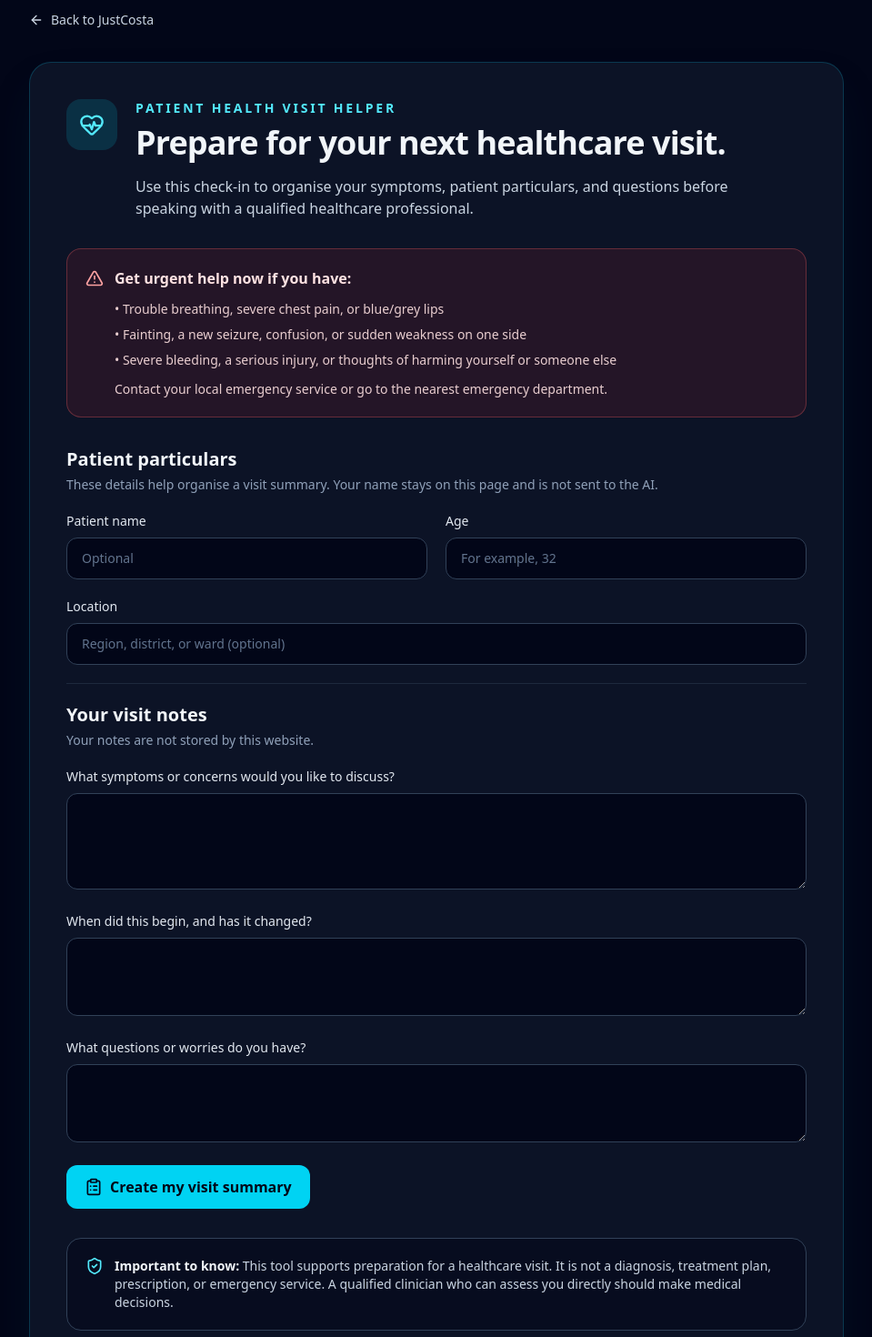
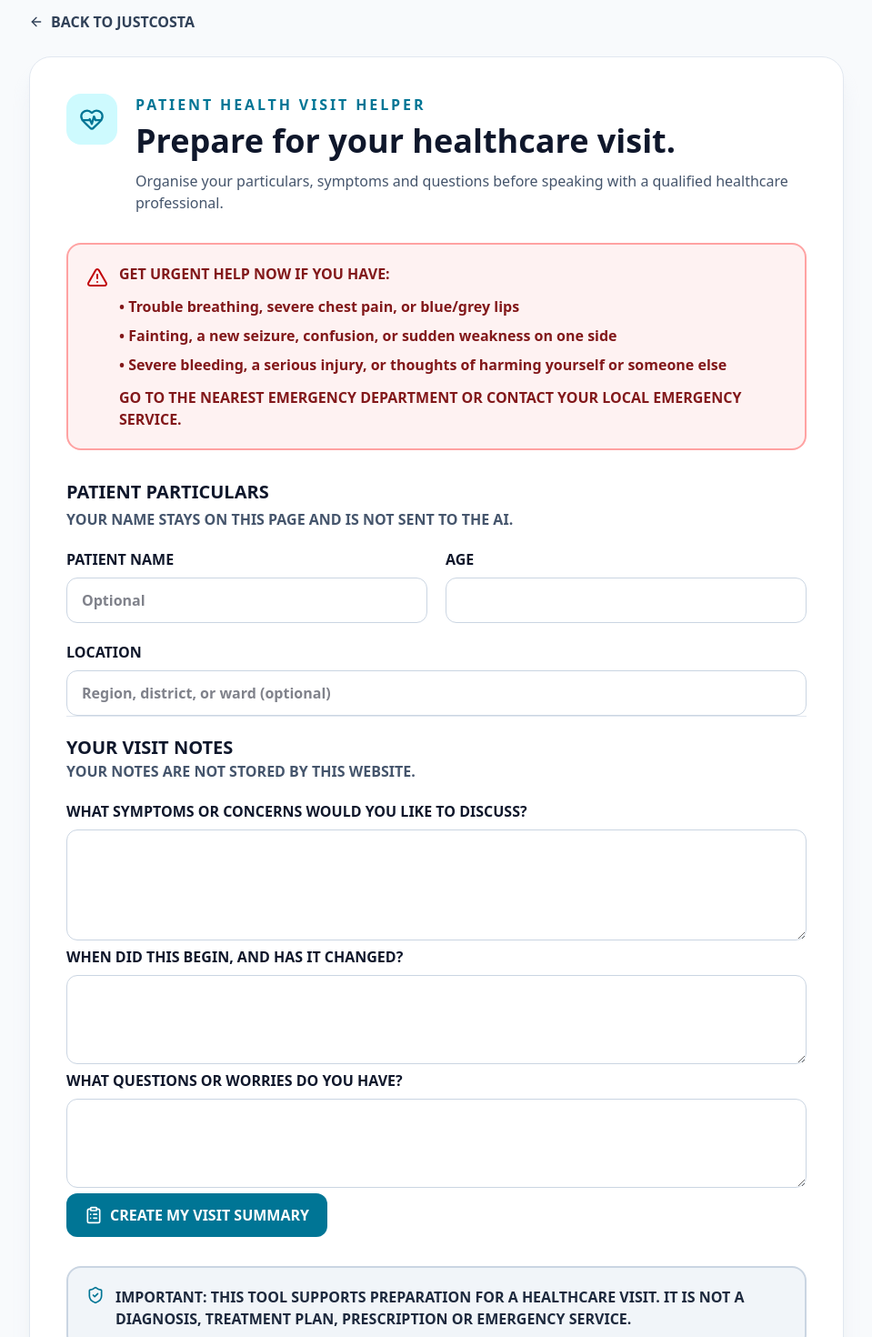
Before and after one commit to CostaHenry5/justcosta-v2, a Next.js app: page /clinical-assistant in a window 1280 px wide. Shown: the part 20-1490 px from the top of the page at 91% size, without its empty margins (160-1119 px from the left). Built offline with nearby package versions, Linux system fonts and the light colour scheme.

Commit message:
Update page.tsx

```diff
--- a/app/clinical-assistant/page.tsx
+++ b/app/clinical-assistant/page.tsx
@@ -1,171 +1,32 @@
 "use client";
-
 import Link from "next/link";
 import { FormEvent, useState } from "react";
 import { AlertTriangle, ArrowLeft, ClipboardList, HeartPulse, ShieldCheck } from "lucide-react";
 
-const urgentSigns = [
-  "Trouble breathing, severe chest pain, or blue/grey lips",
-  "Fainting, a new seizure, confusion, or sudden weakness on one side",
-  "Severe bleeding, a serious injury, or thoughts of harming yourself or someone else",
-];
+const urgentSigns = ["Trouble breathing, severe chest pain, or blue/grey lips","Fainting, a new seizure, confusion, or sudden weakness on one side","Severe bleeding, a serious injury, or thoughts of harming yourself or someone else"];
 
 export default function ClinicalAssistantPage() {
-  const [name, setName] = useState("");
-  const [age, setAge] = useState("");
-  const [location, setLocation] = useState("");
-  const [symptoms, setSymptoms] = useState("");
-  const [duration, setDuration] = useState("");
-  const [concerns, setConcerns] = useState("");
-  const [showSummary, setShowSummary] = useState(false);
-  const [guidance, setGuidance] = useState("");
-  const [error, setError] = useState("");
-  const [isLoading, setIsLoading] = useState(false);
-
-  function createSummary(event: FormEvent<HTMLFormElement>) {
-    event.preventDefault();
-    setShowSummary(true);
-    setGuidance("");
-    setError("");
-  }
-
-  async function getGuidance() {
-    setIsLoading(true);
-    setError("");
-    setGuidance("");
-    try {
-      const response = await fetch("/api/clinical-assistant", {
-        method: "POST",
-        headers: { "Content-Type": "application/json" },
-        body: JSON.stringify({ age, location, symptoms, duration, concerns }),
-      });
-      const data = await response.json();
-      if (!response.ok) {
-        throw new Error(data.error || "The AI service could not respond right now.");
-      }
-      setGuidance(data.guidance || "No guidance was returned. Please speak with a qualified clinician.");
-    } catch (requestError) {
-      setError(requestError instanceof Error ? requestError.message : "Something went wrong. Please try again later.");
-    } finally {
-      setIsLoading(false);
-    }
-  }
-
-  return (
-    <main className="min-h-screen bg-slate-950 px-4 py-8 text-slate-100 sm:px-6 lg:px-8">
-      <div className="mx-auto max-w-4xl">
-        <Link href="/" className="inline-flex items-center gap-2 text-sm text-slate-300 transition hover:text-white">
-          <ArrowLeft className="h-4 w-4" />
-          Back to JustCosta
-        </Link>
-
-        <section className="mt-8 rounded-3xl border border-cyan-400/20 bg-slate-900/80 p-6 shadow-2xl shadow-cyan-950/30 sm:p-10">
-          <div className="flex flex-col gap-5 sm:flex-row sm:items-start">
-            <div className="flex h-14 w-14 shrink-0 items-center justify-center rounded-2xl bg-cyan-400/15 text-cyan-300">
-              <HeartPulse className="h-7 w-7" />
-            </div>
-            <div>
-              <p className="text-sm font-semibold uppercase tracking-[0.2em] text-cyan-300">Patient health visit helper</p>
-              <h1 className="mt-2 text-3xl font-bold tracking-tight sm:text-4xl">Prepare for your next healthcare visit.</h1>
-              <p className="mt-4 max-w-2xl text-slate-300">Use this check-in to organise your symptoms, patient particulars, and questions before speaking with a qualified healthcare professional.</p>
-            </div>
-          </div>
-
-          <div className="mt-8 rounded-2xl border border-red-400/30 bg-red-500/10 p-5">
-            <div className="flex gap-3">
-              <AlertTriangle className="mt-0.5 h-5 w-5 shrink-0 text-red-300" />
-              <div>
-                <h2 className="font-semibold text-red-100">Get urgent help now if you have:</h2>
-                <ul className="mt-3 space-y-2 text-sm text-red-100/90">
-                  {urgentSigns.map((sign) => <li key={sign}>• {sign}</li>)}
-                </ul>
-                <p className="mt-3 text-sm text-red-100/90">Contact your local emergency service or go to the nearest emergency department.</p>
-              </div>
-            </div>
-          </div>
-
-          <form onSubmit={createSummary} className="mt-8 space-y-5">
-            <div>
-              <h2 className="text-xl font-semibold">Patient particulars</h2>
-              <p className="mt-1 text-sm text-slate-400">These details help organise a visit summary. Your name stays on this page and is not sent to the AI.</p>
-            </div>
-
-            <div className="grid gap-5 sm:grid-cols-2">
-              <label className="block text-sm font-medium text-slate-200">
-                Patient name
-                <input value={name} onChange={(event) => setName(event.target.value)} placeholder="Optional" className="mt-2 w-full rounded-xl border border-slate-700 bg-slate-950 px-4 py-3 text-white outline-none transition placeholder:text-slate-500 focus:border-cyan-400" />
-              </label>
-              <label className="block text-sm font-medium text-slate-200">
-                Age
-                <input value={age} onChange={(event) => setAge(event.target.value)} type="number" min="0" max="130" required placeholder="For example, 32" className="mt-2 w-full rounded-xl border border-slate-700 bg-slate-950 px-4 py-3 text-white outline-none transition placeholder:text-slate-500 focus:border-cyan-400" />
-              </label>
-            </div>
-
-            <label className="block text-sm font-medium text-slate-200">
-              Location
-              <input value={location} onChange={(event) => setLocation(event.target.value)} placeholder="Region, district, or ward (optional)" className="mt-2 w-full rounded-xl border border-slate-700 bg-slate-950 px-4 py-3 text-white outline-none transition placeholder:text-slate-500 focus:border-cyan-400" />
-            </label>
-
-            <div className="border-t border-slate-800 pt-5">
-              <h2 className="text-xl font-semibold">Your visit notes</h2>
-              <p className="mt-1 text-sm text-slate-400">Your notes are not stored by this website.</p>
-            </div>
-
-            <label className="block text-sm font-medium text-slate-200">
-              What symptoms or concerns would you like to discuss?
-              <textarea value={symptoms} onChange={(event) => setSymptoms(event.target.value)} required rows={4} className="mt-2 w-full rounded-xl border border-slate-700 bg-slate-950 px-4 py-3 text-white outline-none transition placeholder:text-slate-500 focus:border-cyan-400" />
-            </label>
-
-            <label className="block text-sm font-medium text-slate-200">
-              When did this begin, and has it changed?
-              <textarea value={duration} onChange={(event) => setDuration(event.target.value)} required rows={3} className="mt-2 w-full rounded-xl border border-slate-700 bg-slate-950 px-4 py-3 text-white outline-none transition placeholder:text-slate-500 focus:border-cyan-400" />
-            </label>
-
-            <label className="block text-sm font-medium text-slate-200">
-              What questions or worries do you have?
-              <textarea value={concerns} onChange={(event) => setConcerns(event.target.value)} rows={3} className="mt-2 w-full rounded-xl border border-slate-700 bg-slate-950 px-4 py-3 text-white outline-none transition placeholder:text-slate-500 focus:border-cyan-400" />
-            </label>
-
-            <button type="submit" className="inline-flex items-center justify-center gap-2 rounded-xl bg-cyan-400 px-5 py-3 font-semibold text-slate-950 transition hover:bg-cyan-300">
-              <ClipboardList className="h-5 w-5" />
-              Create my visit summary
-            </button>
-          </form>
-
-          {showSummary && (
-            <section className="mt-8 rounded-2xl border border-cyan-400/25 bg-cyan-400/5 p-6">
-              <h2 className="text-xl font-semibold text-cyan-100">Your visit summary</h2>
-              <div className="mt-4 space-y-4 text-sm text-slate-200">
-                {name && <p><span className="font-semibold text-slate-100">Patient name:</span> {name}</p>}
-                <p><span className="font-semibold text-slate-100">Age:</span> {age}</p>
-                {location && <p><span className="font-semibold text-slate-100">Location:</span> {location}</p>}
-                <p><span className="font-semibold text-slate-100">Symptoms or concerns:</span> {symptoms}</p>
-                <p><span className="font-semibold text-slate-100">When it began or changed:</span> {duration}</p>
-                {concerns && <p><span className="font-semibold text-slate-100">Questions or worries:</span> {concerns}</p>}
-              </div>
-
-              <div className="mt-6 rounded-xl border border-slate-700 bg-slate-950/70 p-4 text-sm text-slate-300">
-                <div className="flex gap-3">
-                  <ShieldCheck className="mt-0.5 h-5 w-5 shrink-0 text-cyan-300" />
-                  <p>If you choose AI guidance, only your age, broad location, symptoms, timing, and concerns will be sent to the AI service. Your name is not sent. This website does not save a copy.</p>
-                </div>
-              </div>
-
-              <button type="button" onClick={getGuidance} disabled={isLoading} className="mt-5 rounded-xl bg-cyan-400 px-5 py-3 font-semibold text-slate-950 transition hover:bg-cyan-300 disabled:cursor-not-allowed disabled:opacity-60">
-                {isLoading ? "Getting AI guidance..." : "Get AI guidance"}
-              </button>
-
-              {error && <p className="mt-4 text-sm text-red-300">{error}</p>}
-              {guidance && <div className="mt-5 whitespace-pre-wrap rounded-xl border border-slate-700 bg-slate-950/70 p-5 text-sm leading-6 text-slate-200">{guidance}</div>}
-            </section>
-          )}
-
-          <div className="mt-8 flex gap-3 rounded-2xl border border-slate-700 bg-slate-950/50 p-5 text-sm text-slate-300">
-            <ShieldCheck className="h-5 w-5 shrink-0 text-cyan-300" />
-            <p><span className="font-semibold text-slate-100">Important to know:</span> This tool supports preparation for a healthcare visit. It is not a diagnosis, treatment plan, prescription, or emergency service. A qualified clinician who can assess you directly should make medical decisions.</p>
-          </div>
-        </section>
-      </div>
-    </main>
-  );
+  const [name,setName]=useState(""); const [age,setAge]=useState(""); const [location,setLocation]=useState("");
+  const [symptoms,setSymptoms]=useState(""); const [duration,setDuration]=useState(""); const [concerns,setConcerns]=useState("");
+  const [showSummary,setShowSummary]=useState(false); const [guidance,setGuidance]=useState(""); const [error,setError]=useState(""); const [isLoading,setIsLoading]=useState(false);
+  function createSummary(event: FormEvent<HTMLFormElement>){event.preventDefault();setShowSummary(true);setGuidance("");setError("");}
+  async function getGuidance(){setIsLoading(true);setError("");setGuidance("");try{const response=await fetch("/api/clinical-assistant",{method:"POST",headers:{"Content-Type":"application/json"},body:JSON.stringify({age,location,symptoms,duration,concerns})});const data=await response.json();if(!response.ok) throw new Error(data.error||"THE AI SERVICE COULD NOT RESPOND RIGHT NOW.");setGuidance(data.guidance||"NO GUIDANCE WAS RETURNED. PLEASE SPEAK WITH A QUALIFIED CLINICIAN.");}catch(e){setError(e instanceof Error?e.message:"SOMETHING WENT WRONG. PLEASE TRY AGAIN LATER.");}finally{setIsLoading(false);}}
+  const input="mt-2 w-full rounded-xl border border-slate-300 bg-white px-4 py-3 text-slate-950 outline-none focus:border-cyan-600 focus:ring-2 focus:ring-cyan-100";
+  return <main className="min-h-screen bg-slate-50 px-4 py-8 text-slate-900 sm:px-6"><div className="mx-auto max-w-4xl">
+    <Link href="/" className="inline-flex items-center gap-2 font-semibold text-slate-700 hover:text-cyan-700"><ArrowLeft className="h-4 w-4"/>BACK TO JUSTCOSTA</Link>
+    <section className="mt-6 rounded-3xl border border-slate-200 bg-white p-6 shadow-xl shadow-slate-200/60 sm:p-10">
+      <div className="flex gap-5"><div className="flex h-14 w-14 shrink-0 items-center justify-center rounded-2xl bg-cyan-100 text-cyan-700"><HeartPulse className="h-7 w-7"/></div><div><p className="font-bold uppercase tracking-[.18em] text-cyan-700">PATIENT HEALTH VISIT HELPER</p><h1 className="mt-2 text-3xl font-extrabold sm:text-4xl">Prepare for your healthcare visit.</h1><p className="mt-3 text-slate-600">Organise your particulars, symptoms and questions before speaking with a qualified healthcare professional.</p></div></div>
+      <div className="mt-8 rounded-2xl border-2 border-red-300 bg-red-50 p-5"><div className="flex gap-3"><AlertTriangle className="mt-1 h-6 w-6 shrink-0 text-red-700"/><div><h2 className="font-extrabold uppercase text-red-900">GET URGENT HELP NOW IF YOU HAVE:</h2><ul className="mt-3 space-y-2 font-semibold text-red-900">{urgentSigns.map(x=><li key={x}>• {x}</li>)}</ul><p className="mt-3 font-extrabold text-red-900">GO TO THE NEAREST EMERGENCY DEPARTMENT OR CONTACT YOUR LOCAL EMERGENCY SERVICE.</p></div></div></div>
+      <form onSubmit={createSummary} className="mt-8 space-y-5"><div><h2 className="text-xl font-extrabold uppercase">Patient particulars</h2><p className="mt-1 font-semibold text-slate-600">YOUR NAME STAYS ON THIS PAGE AND IS NOT SENT TO THE AI.</p></div>
+        <div className="grid gap-5 sm:grid-cols-2"><label className="font-bold">PATIENT NAME<input value={name} onChange={e=>setName(e.target.value)} placeholder="Optional" className={input}/></label><label className="font-bold">AGE<input value={age} onChange={e=>setAge(e.target.value)} type="number" min="0" max="130" required className={input}/></label></div>
+        <label className="font-bold">LOCATION<input value={location} onChange={e=>setLocation(e.target.value)} placeholder="Region, district, or ward (optional)" className={input}/></label>
+        <div className="border-t border-slate-200 pt-5"><h2 className="text-xl font-extrabold uppercase">Your visit notes</h2><p className="font-semibold text-slate-600">YOUR NOTES ARE NOT STORED BY THIS WEBSITE.</p></div>
+        <label className="font-bold">WHAT SYMPTOMS OR CONCERNS WOULD YOU LIKE TO DISCUSS?<textarea value={symptoms} onChange={e=>setSymptoms(e.target.value)} required rows={4} className={input}/></label>
+        <label className="font-bold">WHEN DID THIS BEGIN, AND HAS IT CHANGED?<textarea value={duration} onChange={e=>setDuration(e.target.value)} required rows={3} className={input}/></label>
+        <label className="font-bold">WHAT QUESTIONS OR WORRIES DO YOU HAVE?<textarea value={concerns} onChange={e=>setConcerns(e.target.value)} rows={3} className={input}/></label>
+        <button className="inline-flex items-center gap-2 rounded-xl bg-cyan-700 px-5 py-3 font-extrabold text-white hover:bg-cyan-800"><ClipboardList className="h-5 w-5"/>CREATE MY VISIT SUMMARY</button>
+      </form>
+      {showSummary&&<section className="mt-8 rounded-2xl border-2 border-cyan-200 bg-cyan-50 p-6"><h2 className="text-xl font-extrabold uppercase text-cyan-950">Your visit summary</h2><div className="mt-4 space-y-3">{name&&<p><b>PATIENT NAME:</b> {name}</p>}<p><b>AGE:</b> {age}</p>{location&&<p><b>LOCATION:</b> {location}</p>}<p><b>SYMPTOMS:</b> {symptoms}</p><p><b>WHEN IT BEGAN OR CHANGED:</b> {duration}</p>{concerns&&<p><b>QUESTIONS OR WORRIES:</b> {concerns}</p>}</div><div className="mt-5 flex gap-3 rounded-xl bg-white p-4 font-semibold text-slate-700"><ShieldCheck className="h-5 w-5 shrink-0 text-cyan-700"/><p>IMPORTANT: IF YOU CHOOSE AI GUIDANCE, ONLY YOUR AGE, BROAD LOCATION, SYMPTOMS, TIMING AND CONCERNS ARE SENT TO THE AI SERVICE. YOUR NAME IS NOT SENT.</p></div><button type="button" onClick={getGuidance} disabled={isLoading} className="mt-5 rounded-xl bg-cyan-700 px-5 py-3 font-extrabold text-white disabled:opacity-60">{isLoading?"GETTING AI GUIDANCE...":"GET AI GUIDANCE"}</button>{error&&<p className="mt-4 font-extrabold text-red-700">{error}</p>}{guidance&&<div className="mt-5 whitespace-pre-wrap rounded-xl border border-slate-300 bg-white p-5 leading-7">{guidance}</div>}</section>}
+      <div className="mt-8 flex gap-3 rounded-2xl border-2 border-slate-300 bg-slate-100 p-5 font-semibold text-slate-800"><ShieldCheck className="h-5 w-5 shrink-0 text-cyan-700"/><p><b>IMPORTANT:</b> THIS TOOL SUPPORTS PREPARATION FOR A HEALTHCARE VISIT. IT IS <b>NOT</b> A DIAGNOSIS, TREATMENT PLAN, PRESCRIPTION OR EMERGENCY SERVICE.</p></div>
+    </section></div></main>;
 }
```
